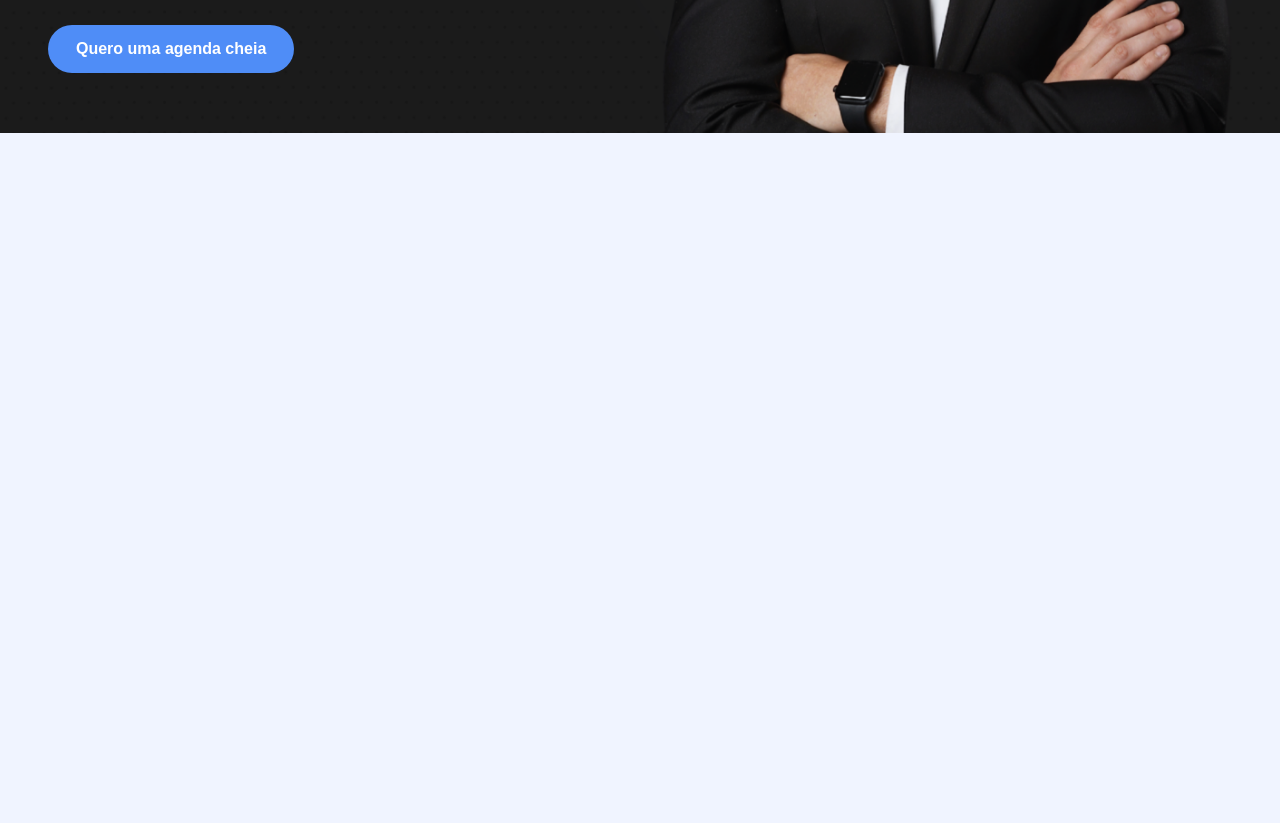
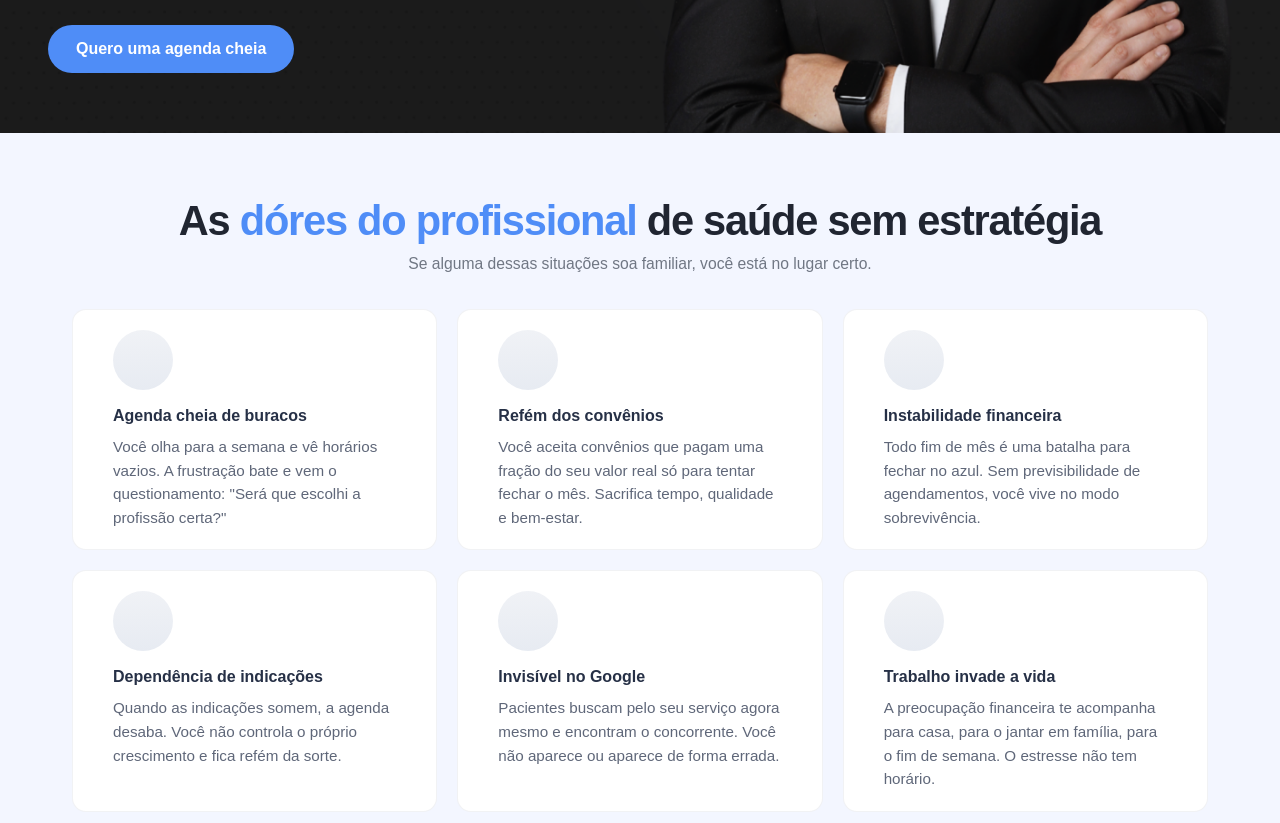
Before and after one commit to MatheusVianaAds/matheus-viana-landingpage, a website built with Vite: page index.html in a window 1280 px wide. Shown: the part 547-1370 px from the top of the page. Before the commit the page ends 800 px from the top, so only its background shows below. Built offline with nearby package versions, Linux system fonts and the light colour scheme.

Commit message:
section pains construida

```diff
--- a/index.html
+++ b/index.html
@@ -34,6 +34,74 @@
         </div>
       </div>
     </section>
+    <section class="pain-section">
+      <div class="pain-section__container">
+        <header class="pain-section__header">
+          <h2 class="pain-section__title">
+            As <span>dóres do profissional</span> de saúde sem estratégia
+          </h2>
+          <p class="pain-section__subtitle">
+            Se alguma dessas situações soa familiar, você está no lugar certo.
+          </p>
+        </header>
+
+        <div class="pain-section__track">
+          <article class="pain-card">
+            <div class="pain-card__icon"></div>
+            <h3 class="pain-card__title">Agenda cheia de buracos</h3>
+            <p class="pain-card__text">
+              Você olha para a semana e vê horários vazios. A frustração bate e vem o questionamento: "Será que escolhi
+              a profissão certa?"
+            </p>
+          </article>
+
+          <article class="pain-card">
+            <div class="pain-card__icon"></div>
+            <h3 class="pain-card__title">Refém dos convênios</h3>
+            <p class="pain-card__text">
+              Você aceita convênios que pagam uma fração do seu valor real só para tentar fechar o mês. Sacrifica tempo,
+              qualidade e bem-estar.
+            </p>
+          </article>
+
+          <article class="pain-card">
+            <div class="pain-card__icon"></div>
+            <h3 class="pain-card__title">Instabilidade financeira</h3>
+            <p class="pain-card__text">
+              Todo fim de mês é uma batalha para fechar no azul. Sem previsibilidade de agendamentos, você vive no modo
+              sobrevivência.
+            </p>
+          </article>
+
+          <article class="pain-card">
+            <div class="pain-card__icon"></div>
+            <h3 class="pain-card__title">Dependência de indicações</h3>
+            <p class="pain-card__text">
+              Quando as indicações somem, a agenda desaba. Você não controla o próprio crescimento e fica refém da
+              sorte.
+            </p>
+          </article>
+
+          <article class="pain-card">
+            <div class="pain-card__icon"></div>
+            <h3 class="pain-card__title">Invisível no Google</h3>
+            <p class="pain-card__text">
+              Pacientes buscam pelo seu serviço agora mesmo e encontram o concorrente. Você não aparece ou aparece de
+              forma errada.
+            </p>
+          </article>
+
+          <article class="pain-card">
+            <div class="pain-card__icon"></div>
+            <h3 class="pain-card__title">Trabalho invade a vida</h3>
+            <p class="pain-card__text">
+              A preocupação financeira te acompanha para casa, para o jantar em família, para o fim de semana. O
+              estresse não tem horário.
+            </p>
+          </article>
+        </div>
+      </div>
+    </section>
   </main>
   <footer>
 
--- a/src/style.css
+++ b/src/style.css
@@ -34,7 +34,7 @@ a {
   width: 100%;
   height: auto;
   padding: 24px 16px 32px;
-  background-image:var(--hero-bg-mobile);
+  background-image: var(--hero-bg-mobile);
   background-size: cover;
   background-position: center;
   background-repeat: no-repeat;
@@ -124,10 +124,93 @@ a {
   transform: translateY(-1px);
 }
 
+.pain-section {
+  padding: 48px 0 56px;
+  background: #f3f6ff;
+}
+
+.pain-section__container {
+  width: 100%;
+  max-width: 1200px;
+  margin: 0 auto;
+  padding: 0 16px;
+}
+
+.pain-section__header {
+  text-align: center;
+  margin-bottom: 28px;
+}
+
+.pain-section__title {
+  margin: 0;
+  font-size: clamp(1.6rem, 5vw, 2.6rem);
+  line-height: 1.15;
+  letter-spacing: -0.03em;
+  font-weight: 800;
+  color: #202531;
+}
+
+.pain-section__title span {
+  color: #4f8df7;
+}
+
+.pain-section__subtitle {
+  margin: 10px 0 0;
+  font-size: 0.98rem;
+  color: #707784;
+}
+
+.pain-section__track {
+  display: flex;
+  gap: 16px;
+  overflow-x: auto;
+  overflow-y: hidden;
+  padding-bottom: 8px;
+  scroll-snap-type: x mandatory;
+  -webkit-overflow-scrolling: touch;
+  scrollbar-width: none;
+}
+
+.pain-section__track::-webkit-scrollbar {
+  display: none;
+}
+
+.pain-card {
+  flex: 0 0 82%;
+  scroll-snap-align: start;
+  background: #ffffff;
+  border-radius: 14px;
+  padding: 20px;
+  border: 1px solid rgba(20, 34, 66, 0.06);
+}
+
+.pain-card__icon {
+  width: 60px;
+  height: 60px;
+  border-radius: 999px;
+  background: linear-gradient(180deg, #f0f2f6, #e7ebf2);
+  margin-bottom: 16px;
+}
+
+.pain-card__title {
+  margin: 0 0 10px;
+  font-size: 1rem;
+  line-height: 1.2;
+  color: #263046;
+  font-weight: 700;
+}
+
+.pain-card__text {
+  margin: 0;
+  font-size: 0.95rem;
+  line-height: 1.55;
+  color: #5f6779;
+}
+
 @media (min-width: 768px) {
   .hero {
     padding: 40px 32px 48px;
-    background-image:var(--hero-bg-tablet);
+    background-image: var(--hero-bg-tablet);
     padding-bottom: 30vh;
   }
 
@@ -151,6 +234,27 @@ a {
   .hero__cta {
     margin-bottom: 20rem;
   }
+
+  .pain-section {
+    padding: 64px 0 72px;
+  }
+
+  .pain-section__container {
+    padding: 0 32px;
+  }
+
+  .pain-section__track {
+    display: flex;
+    gap: 18px;
+    overflow-x: auto;
+    overflow-y: hidden;
+    padding-bottom: 8px;
+    scroll-snap-type: x mandatory;
+  }
+
+  .pain-card {
+    flex: 0 0 48%;
+  }
 }
 
 @media (min-width: 1024px) {
@@ -160,7 +264,7 @@ a {
     padding: 56px 48px;
     display: flex;
     align-items: center;
-    background-image:var(--hero-bg-desktop);
+    background-image: var(--hero-bg-desktop);
   }
 
   .hero__content {
@@ -177,8 +281,26 @@ a {
     max-width: 52ch;
     font-size: 1.05rem;
   }
-   .hero__cta {
-     margin-bottom: 12px;
+
+  .hero__cta {
+    margin-bottom: 12px;
+  }
+
+  .pain-section__header {
+    margin-bottom: 36px;
+  }
+
+  .pain-section__track {
+    display: grid;
+    grid-template-columns: repeat(3, minmax(0, 1fr));
+    overflow: visible;
+    padding-bottom: 0;
+    gap: 20px;
+  }
+
+  .pain-card {
+    flex: initial;
+    padding: 20px 40px;
   }
 
 }
```
